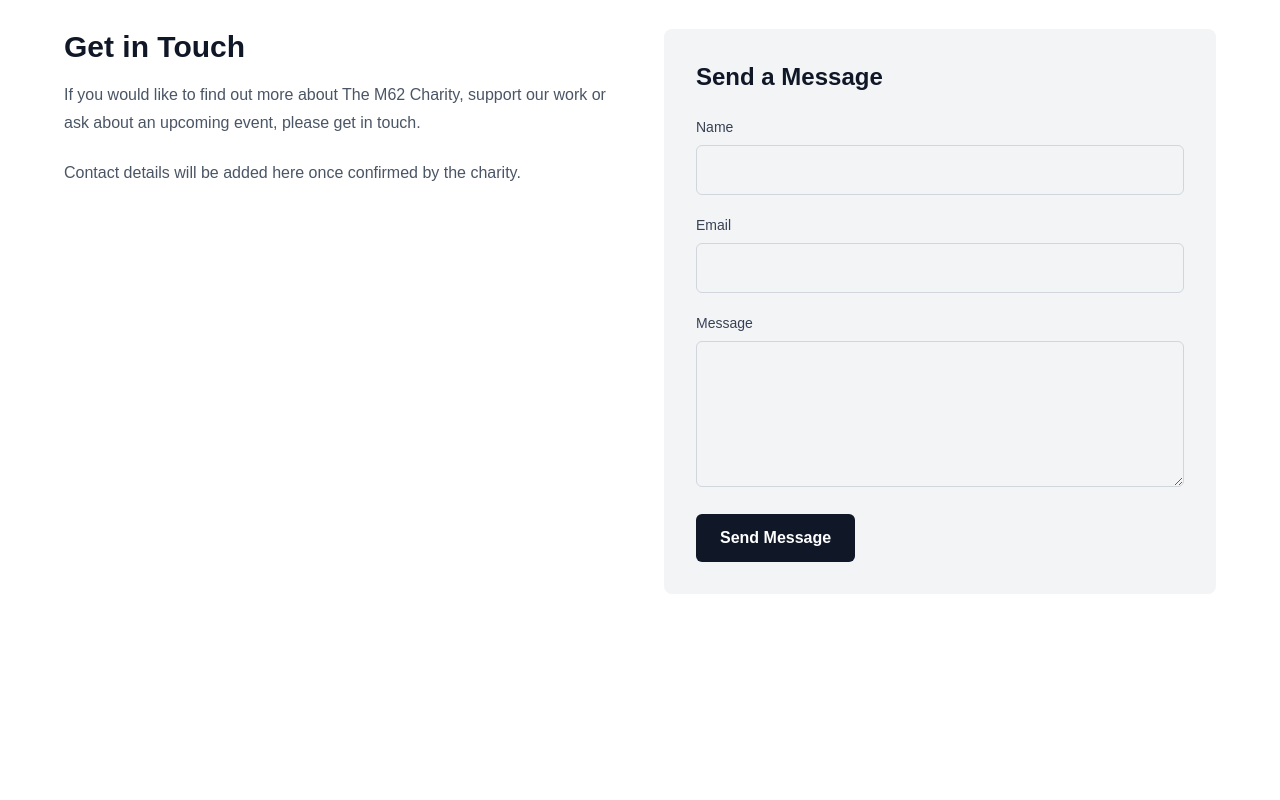
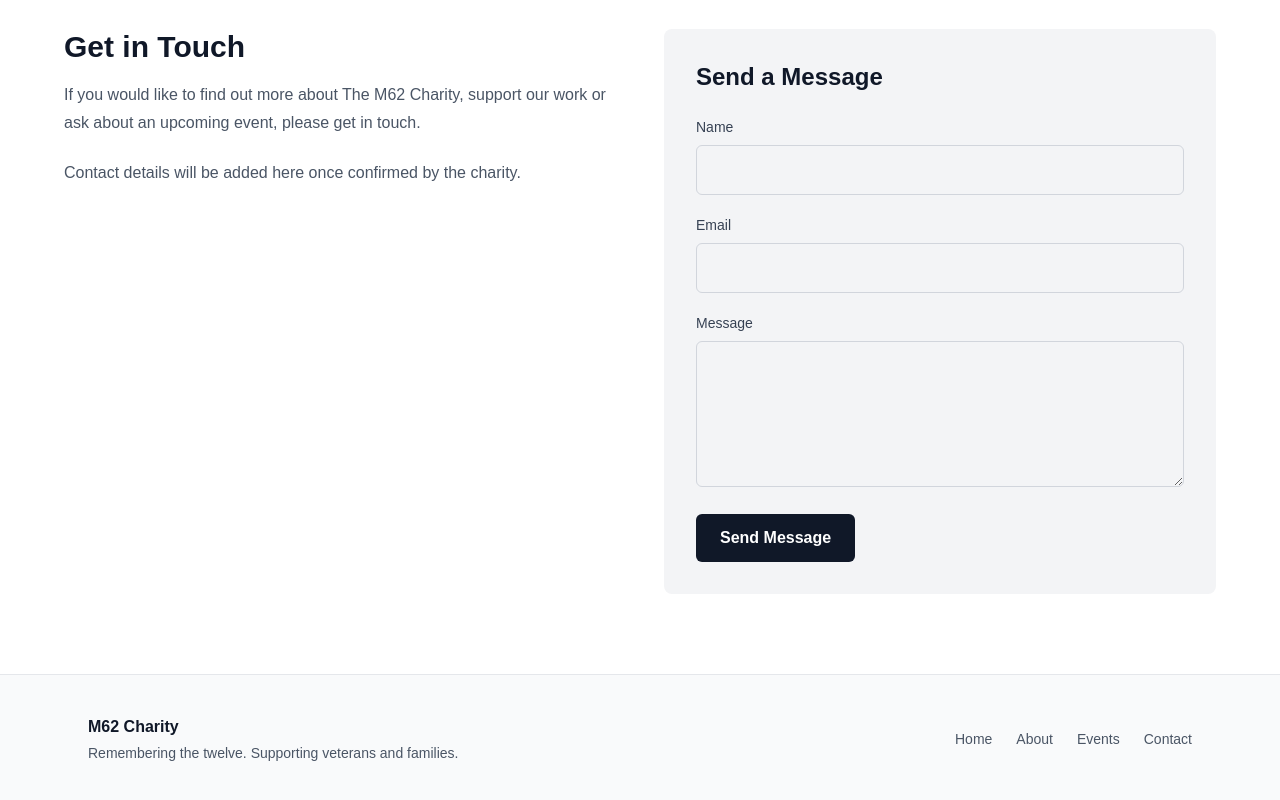
Before and after one commit to DannyCannavan/M62, a Next.js app: page /contact in a window 1280 px wide. Shown: the part 408-1208 px from the top of the page. Before the commit the page ends 1082 px from the top, so only its background shows below. Built offline with nearby package versions, Linux system fonts and the light colour scheme.

Commit message:
added footer to layout and put main branch inside of layout so had the remove the <>main from inside each page to be better contained withing the layout page

```diff
--- a/src/app/about/page.tsx
+++ b/src/app/about/page.tsx
@@ -4,7 +4,6 @@
   return (
     <>
 
-      <main>
         {/* Hero */}
         <section className="bg-gray-900 px-6 py-20 text-white">
           <div className="mx-auto max-w-6xl">
@@ -130,7 +129,6 @@
             </a>
           </div>
         </section>
-      </main>
     </>
   );
 }
--- a/src/app/contact/page.tsx
+++ b/src/app/contact/page.tsx
@@ -4,7 +4,7 @@
   return (
     <>
 
-      <main>
+
         <section className="bg-gray-900 px-6 py-20 text-white">
           <div className="mx-auto max-w-6xl">
             <h1 className="text-4xl font-bold tracking-tight sm:text-5xl">
@@ -98,7 +98,7 @@
             </div>
           </div>
         </section>
-      </main>
+
     </>
   );
 }
--- a/src/app/events/page.tsx
+++ b/src/app/events/page.tsx
@@ -22,7 +22,7 @@
   return (
     <>
 
-      <main>
+
         <section className="bg-gray-900 px-6 py-20 text-white">
           <div className="mx-auto max-w-6xl">
             <h1 className="text-4xl font-bold tracking-tight sm:text-5xl">
@@ -53,7 +53,7 @@
             </div>
           </div>
         </section>
-      </main>
+
     </>
   );
 }
--- a/src/app/layout.tsx
+++ b/src/app/layout.tsx
@@ -2,6 +2,7 @@
 import { Geist, Geist_Mono } from "next/font/google";
 import "./globals.css";
 import Header from "@/components/Header";
+import Footer from "@/components/Footer";
 
 const geistSans = Geist({
   variable: "--font-geist-sans",
@@ -28,7 +29,11 @@
       <body className="min-h-full flex flex-col">
         <Header />
 
-        {children}
+        <main className="flex-1">
+          {children}
+        </main>
+
+        <Footer />
       </body>
     </html>
   );
--- a/src/app/page.tsx
+++ b/src/app/page.tsx
@@ -4,7 +4,7 @@
   return (
     <>
 
-      <main>
+
         <section className="bg-gray-900 px-6 py-24 text-white">
           <div className="mx-auto max-w-6xl">
             <h1 className="max-w-3xl text-5xl font-bold tracking-tight sm:text-6xl">
@@ -83,7 +83,6 @@
             </p>
           </div>
         </section>
-      </main>
     </>
   );
 }
--- /dev/null
+++ b/src/components/Footer.tsx
@@ -0,0 +1,45 @@
+export default function Footer() {
+  return (
+    <footer className="mt-auto border-t border-gray-200 bg-gray-50">
+      <div className="mx-auto flex max-w-6xl flex-col gap-6 px-6 py-10 sm:flex-row sm:items-center sm:justify-between">
+        <div>
+          <p className="font-bold text-gray-900">M62 Charity</p>
+
+          <p className="mt-1 text-sm text-gray-600">
+            Remembering the twelve. Supporting veterans and families.
+          </p>
+        </div>
+
+        <nav className="flex gap-6 text-sm">
+          <a
+            href="/"
+            className="text-gray-600 hover:text-gray-900"
+          >
+            Home
+          </a>
+
+          <a
+            href="/about"
+            className="text-gray-600 hover:text-gray-900"
+          >
+            About
+          </a>
+
+          <a
+            href="/events"
+            className="text-gray-600 hover:text-gray-900"
+          >
+            Events
+          </a>
+
+          <a
+            href="/contact"
+            className="text-gray-600 hover:text-gray-900"
+          >
+            Contact
+          </a>
+        </nav>
+      </div>
+    </footer>
+  );
+}
```
